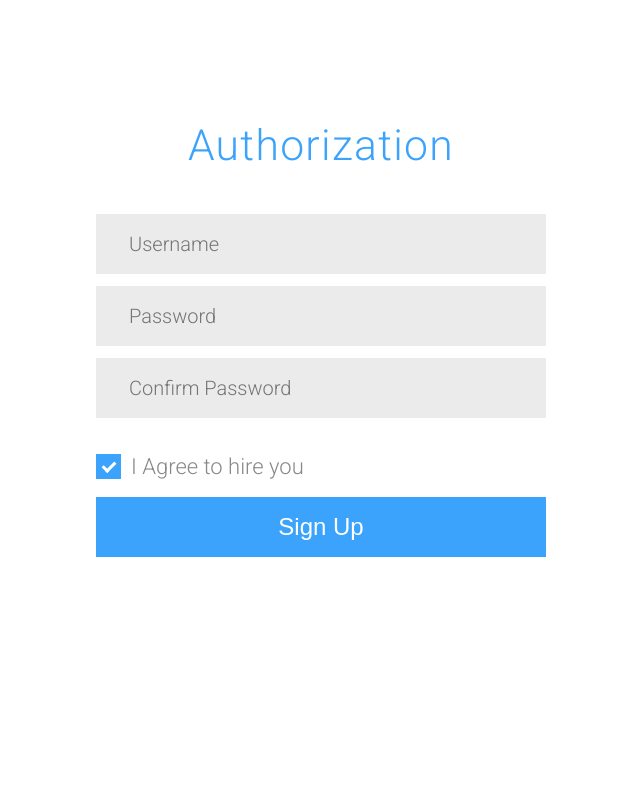
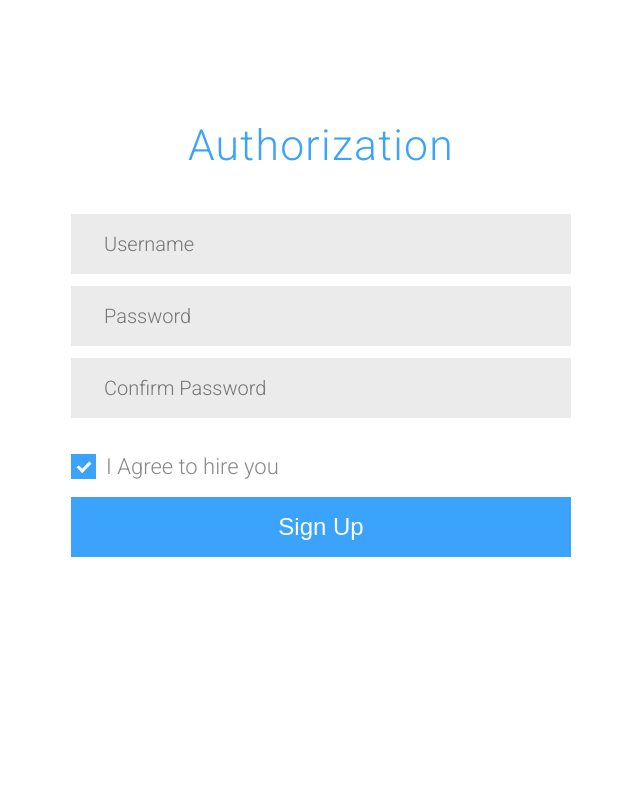
Before and after one commit to marosiak/django_meme, a Django app: page /accounts/signup/ in a window 1280 px wide. Shown: the whole page, without its empty margins (319-959 px from the left). Run offline with Django 3.2, Linux system fonts and the light colour scheme.

Commit message:
[fixed] navbar scales better [changed] increased tabled width

```diff
--- a/static/css/_mixins.scss
+++ b/static/css/_mixins.scss
@@ -4,7 +4,7 @@
   }
 }
 @mixin tablet {
-  @media only screen and (max-width: 640px) {
+  @media only screen and (max-width: 890px) {
     @content;
   }
 }
--- a/static/css/components/_form.scss
+++ b/static/css/components/_form.scss
@@ -1,13 +1,23 @@
+.form-page {
+  display: flex;
+  width: 100%;
+  height: 100%;
+  justify-content: center;
+}
+
 .form {
   position: absolute;
-  left: calc(50% - 450px / 2);
-  top: calc(15%);
-  width: 450px;
-  height: 557px;
+  top: calc(15vh);
+  width: 50vw;
+  max-width: 500px;
   padding-bottom: 8px;
   font-family: 'Roboto', sans-serif;
   font-weight: 100;
   user-select: none;
+  @include tablet {
+    width: 90vw;
+  }
+
   .form-header {
     color: $primary-color;
     width: 100%;
@@ -16,23 +26,32 @@
     font-weight: 300;
     letter-spacing: 1.31px;
   }
+
   .form-content {
-    display: flex; flex-direction: column; place-content: space-between;
+    display: flex;
+    flex-direction: column;
+    place-content: space-between;
+
     .form-fields {
       display: flex;
       flex-direction: column;
       margin-top: 44px;
       margin-bottom: 19px;
     }
+
     .form-button-container {
       width: 100%;
-      display: flex; justify-content: center; align-items: flex-start; flex-direction: column;
+      display: flex;
+      justify-content: center;
+      align-items: flex-start;
+      flex-direction: column;
 
       input[type="submit"] {
         border: 0;
         outline: none;
         cursor: pointer;
       }
+
       .form-button {
         width: 100%;
         padding-top: 16px;
@@ -45,10 +64,12 @@
         font-weight: 300;
         text-decoration: none;
       }
+
       .checkbox {
         margin-top: 5px;
         margin-bottom: 18px;
       }
+
       .form-button:hover {
         background-color: darken($primary-color, 10%)
       }
@@ -60,9 +81,11 @@
         display: flex;
         flex-direction: column;
         color: #A1A1A1;
+
         div {
           padding-top: 26px;
         }
+
         a {
           padding-top: 4px;
           padding-bottom: 4px;
@@ -71,6 +94,7 @@
       }
     }
   }
+
   .form-error {
     padding-top: 14px;
     padding-bottom: 12px;
--- a/static/css/components/_navigation.scss
+++ b/static/css/components/_navigation.scss
@@ -92,7 +92,7 @@ nav.shrink {
     }
   }
   ul {
-    left: 29vw;
+    left: calc(150px + 1vw);
     font-size: 12pt;
     @include phone {
       right: 1vw;
--- a/static/css/main.css
+++ b/static/css/main.css
@@ -133,7 +133,7 @@ nav.shrink .space-between-row i {
   font-size: 20pt;
 }
 nav.shrink ul {
-  left: 29vw;
+  left: calc(150px + 1vw);
   font-size: 12pt;
 }
 @media only screen and (max-width: 480px) {
@@ -146,16 +146,27 @@ nav.shrink ul li {
   height: 28px;
 }
 
+.form-page {
+  display: flex;
+  width: 100%;
+  height: 100%;
+  justify-content: center;
+}
+
 .form {
   position: absolute;
-  left: calc(50% - 450px / 2);
-  top: calc(15%);
-  width: 450px;
-  height: 557px;
+  top: calc(15vh);
+  width: 50vw;
+  max-width: 500px;
   padding-bottom: 8px;
   font-family: "Roboto", sans-serif;
   font-weight: 100;
   user-select: none;
+}
+@media only screen and (max-width: 890px) {
+  .form {
+    width: 90vw;
+  }
 }
 .form .form-header {
   color: #3BA3FB;
--- a/templates/registration/login.html
+++ b/templates/registration/login.html
@@ -3,6 +3,7 @@
 <head>
     <link href="https://fonts.googleapis.com/icon?family=Material+Icons" rel="stylesheet">
     <link href="https://fonts.googleapis.com/css?family=Roboto:100,300,400" rel="stylesheet">
+    <meta name="viewport" content="width=device-width, initial-scale=1">
     <link rel="stylesheet" type="text/css" href="{% static 'css/main.css' %}">
 </head>
 <body>
--- a/templates/registration/sign_up.html
+++ b/templates/registration/sign_up.html
@@ -3,30 +3,11 @@
 <head>
     <link href="https://fonts.googleapis.com/icon?family=Material+Icons" rel="stylesheet">
     <link href="https://fonts.googleapis.com/css?family=Roboto:100,300,400" rel="stylesheet">
+    <meta name="viewport" content="width=device-width, initial-scale=1">
     <link rel="stylesheet" type="text/css" href="{% static 'css/main.css' %}">
 </head>
 <body>
 <div class="form-page">
-    {#        <div class="form-dialog">#}
-    {#            <div class="form-header">formorization</div>#}
-    {#            <div class="form-content">#}
-    {#                <div class="form-fields">#}
-    {#                    <input type="text" placeholder="Username">#}
-    {#                    <input type="password" placeholder="Password">#}
-    {#                    <input type="password" placeholder="Confirm Password">#}
-    {#                </div>#}
-    {#                <div class="form-button-container">#}
-    {#                    <label class="checkbox" style="width: 100%;">I Agree to hire you#}
-    {#                      <input type="checkbox" checked="checked">#}
-    {#                      <span class="checkmark"></span>#}
-    {#                    </label>#}
-    {##}
-    {#                    <a class="form-button" href="#">Sign Up</a>#}
-    {#                </div>#}
-    {#            </div>#}
-    {#        </div>#}
-
-
     <div class="form">
         <div class="form-header">Authorization</div>
         <div class="form-content">
```
Also changed, not shown: 1 other file.
